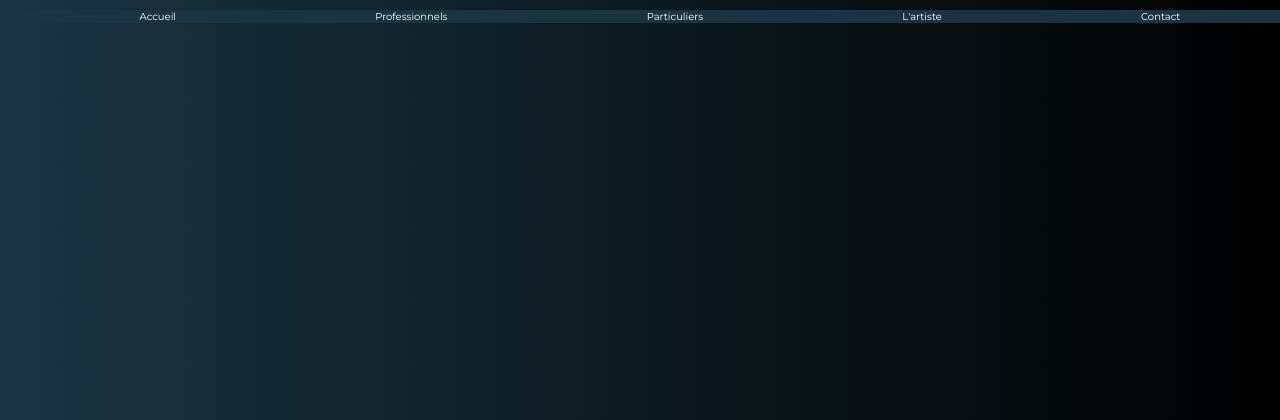
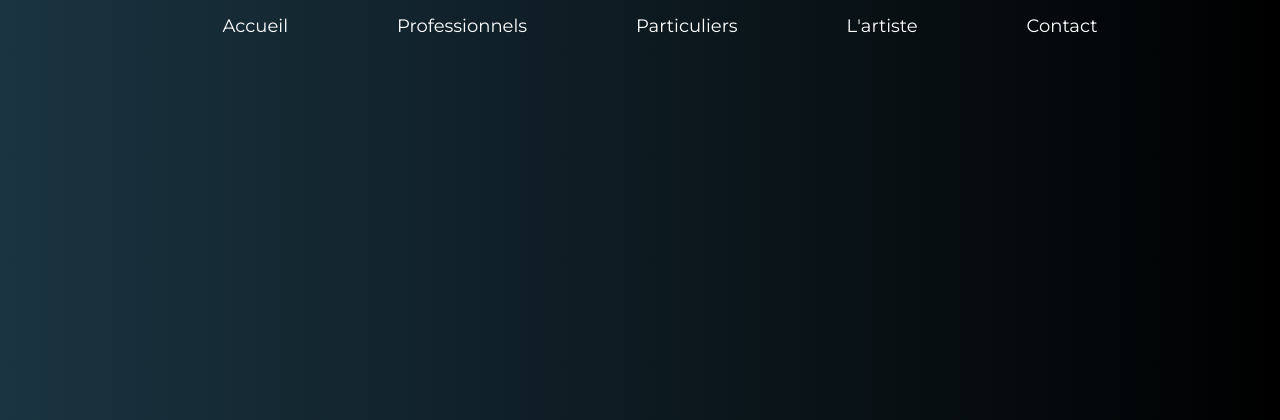
Before and after one commit to alphonseb/warpcore_audio, a PHP site: page / in a window 1280 px wide. Shown: the top 420 px of the page. Run offline with PHP 8.4, Linux system fonts and the light colour scheme.

Commit message:
Updating CSS

```diff
--- a/styles/style.css
+++ b/styles/style.css
@@ -8,12 +8,16 @@ body {
   background: linear-gradient(to right, #1A3441, #000); }
 
 nav {
-  background: #1A3441; }
+  width: 80%;
+  margin: 0 auto;
+  height: 10%;
+  padding: 5px; }
 
 li a {
   font-family: "Montserrat", sans-serif;
   text-decoration: none;
-  color: #fff; }
+  color: #fff;
+  font-size: 1.8rem; }
 
 nav ul {
   display: flex;
```
Also changed, not shown: 1 other file.
